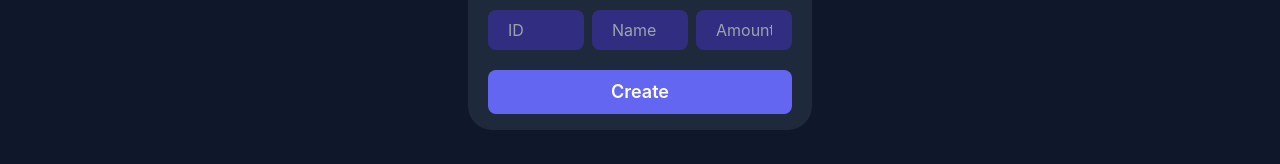
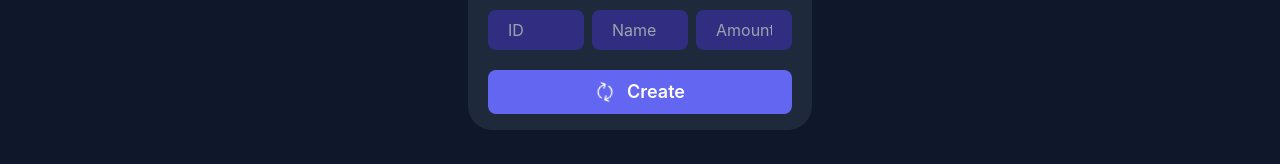
Before and after one commit to Delavalom/inventory-tracker, a React (Vite) app: page / in a window 1280 px wide. Both pictures are taken after typing "Sample" into the empty fields and a click on the button "Create". Shown: the part 493-657 px from the top of the page. Built offline with nearby package versions, Linux system fonts and the light colour scheme.

Commit message:
Trying adding animations

```diff
--- a/src/components/ui/Button.tsx
+++ b/src/components/ui/Button.tsx
@@ -10,7 +10,7 @@ interface ButtonTypes {
 export const Button = ({ title, className, onClick, children }: ButtonTypes) => {
   return (
     <button
-      className={`text-white rounded-lg px-3 py-1 sm::px-5 sm:py-2 text-lg font-semibold bg-indigo-500 transition-colors duration-500 hover:bg-indigo-900 ${className}`}
+      className={`text-white rounded-lg flex flex-row-reverse items-center justify-center px-3 py-1 sm::px-5 sm:py-2 text-lg font-semibold bg-indigo-500 transition-colors duration-500 hover:bg-indigo-900 ${className}`}
       onClick={onClick}
     >
       {title}
--- a/src/components/ui/Modal.tsx
+++ b/src/components/ui/Modal.tsx
@@ -109,7 +109,22 @@ export const Modal = ({ title, openModal, displayInputOf }: Props) => {
             />
           </div>
         )}
-        <Button onClick={() => callFunction()} title={displayInputOf} />
+        <Button onClick={() => callFunction()} title={displayInputOf}>
+          <svg
+            xmlns="http://www.w3.org/2000/svg"
+            fill="none"
+            viewBox="0 0 24 24"
+            strokeWidth={1.5}
+            stroke="currentColor"
+            className="animate-spin h-5 w-5 mr-3"
+          >
+            <path
+              strokeLinecap="round"
+              strokeLinejoin="round"
+              d="M16.023 9.348h4.992v-.001M2.985 19.644v-4.992m0 0h4.992m-4.993 0l3.181 3.183a8.25 8.25 0 0013.803-3.7M4.031 9.865a8.25 8.25 0 0113.803-3.7l3.181 3.182m0-4.991v4.99"
+            />
+          </svg>
+        </Button>
       </div>
     </section>
   );
```
